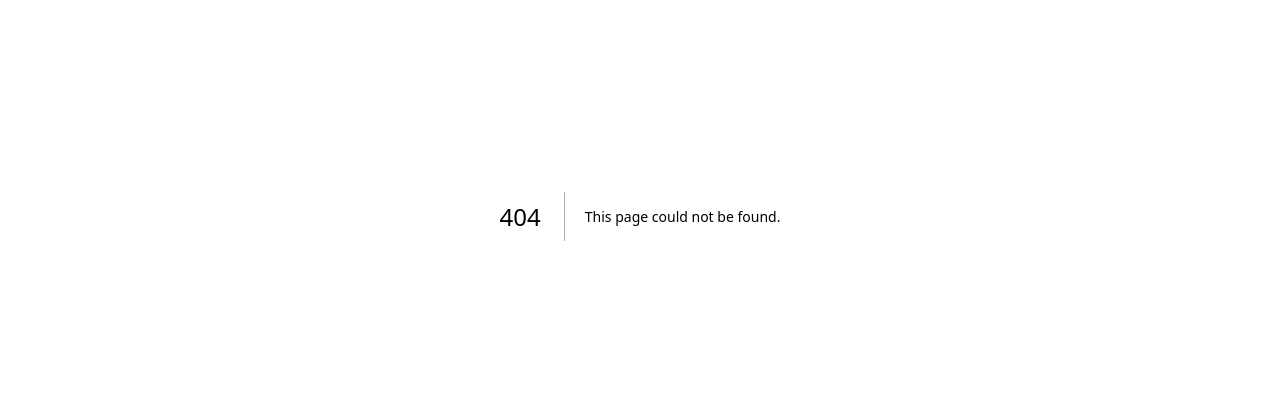
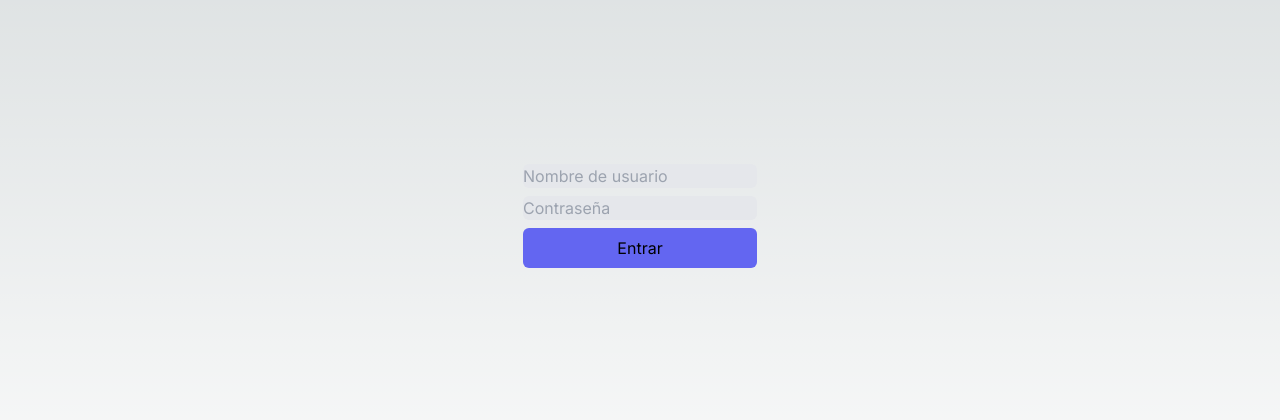
Before and after one commit to famicucci/sipe4.frontend, a Next.js app: page /login in a window 1280 px wide. Before the commit this address had no page. Shown: the part 184-604 px from the top of the page. Built offline with nearby package versions, Linux system fonts and the light colour scheme.

Commit message:
create loginform

```diff
--- /dev/null
+++ b/src/app/login/page.tsx
@@ -0,0 +1,54 @@
+"use client"
+import { useForm } from "react-hook-form"
+
+interface FormData {
+  user: string
+  password: string
+}
+
+const LoginPage: React.FC = () => {
+  const {
+    register,
+    handleSubmit,
+    formState: { errors },
+  } = useForm<FormData>()
+
+  const onSubmit = handleSubmit((data) => console.log(data))
+
+  return (
+    <div className="min-h-screen flex items-center justify-center">
+      <form onSubmit={onSubmit} className="flex flex-col gap-2">
+        {errors.user && <p className="text-red-500">{errors.user.message}</p>}
+        <div>
+          <input
+            type="text"
+            placeholder="Nombre de usuario"
+            className="bg-gray-200 text-black rounded-md"
+            {...register("user", {
+              required: { value: true, message: "*Campos obligatorios" },
+              maxLength: {
+                value: 10,
+                message: "*Maximo de 10 caracteres",
+              },
+            })}
+          />
+        </div>
+        <div>
+          <input
+            type="password"
+            placeholder="Contraseña"
+            className="bg-gray-200 text-black rounded-md"
+            {...register("password", {
+              required: { value: true, message: "*Campos obligatorios" },
+            })}
+          />
+        </div>
+        <button className="bg-indigo-500 p-2 rounded-md" type="submit">
+          Entrar
+        </button>
+      </form>
+    </div>
+  )
+}
+
+export default LoginPage
```
Also changed, not shown: package.json (+7 -6 lines), 1 other file (tests, documents, lock files or other folders).
